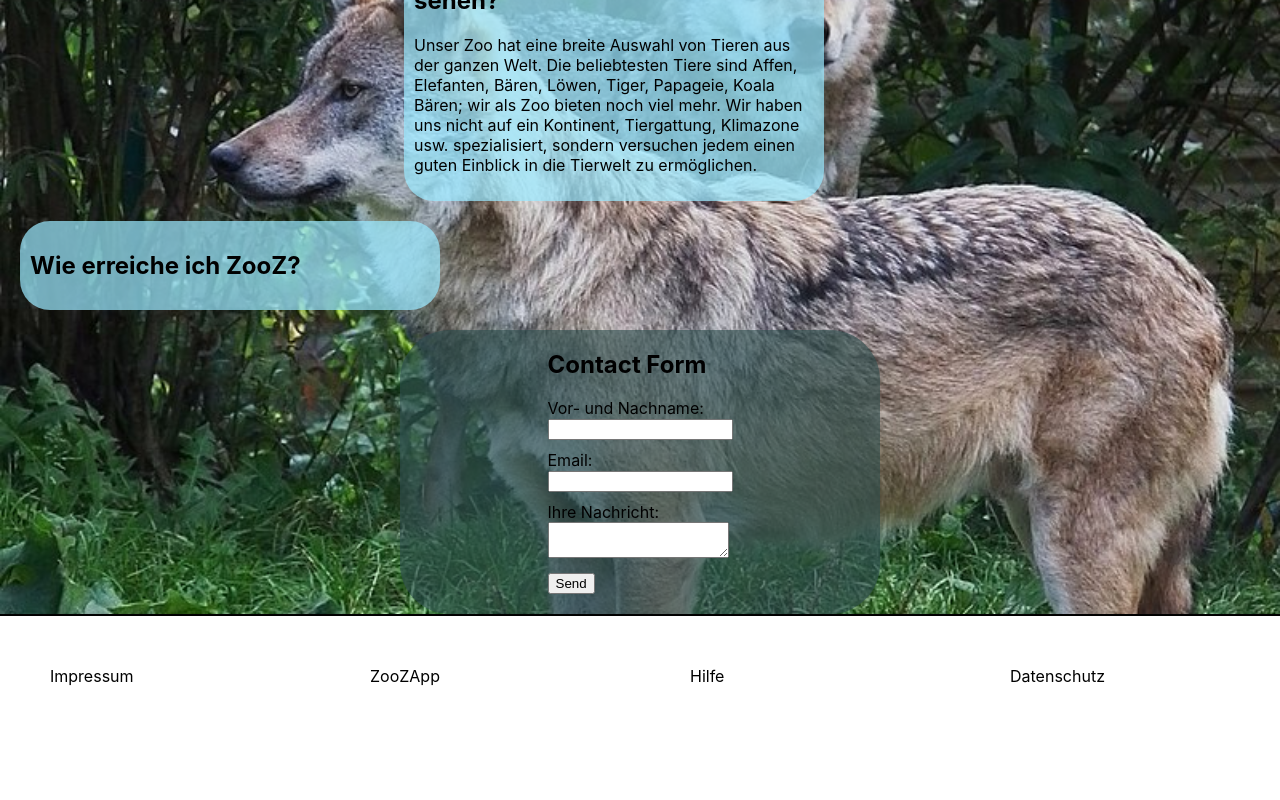
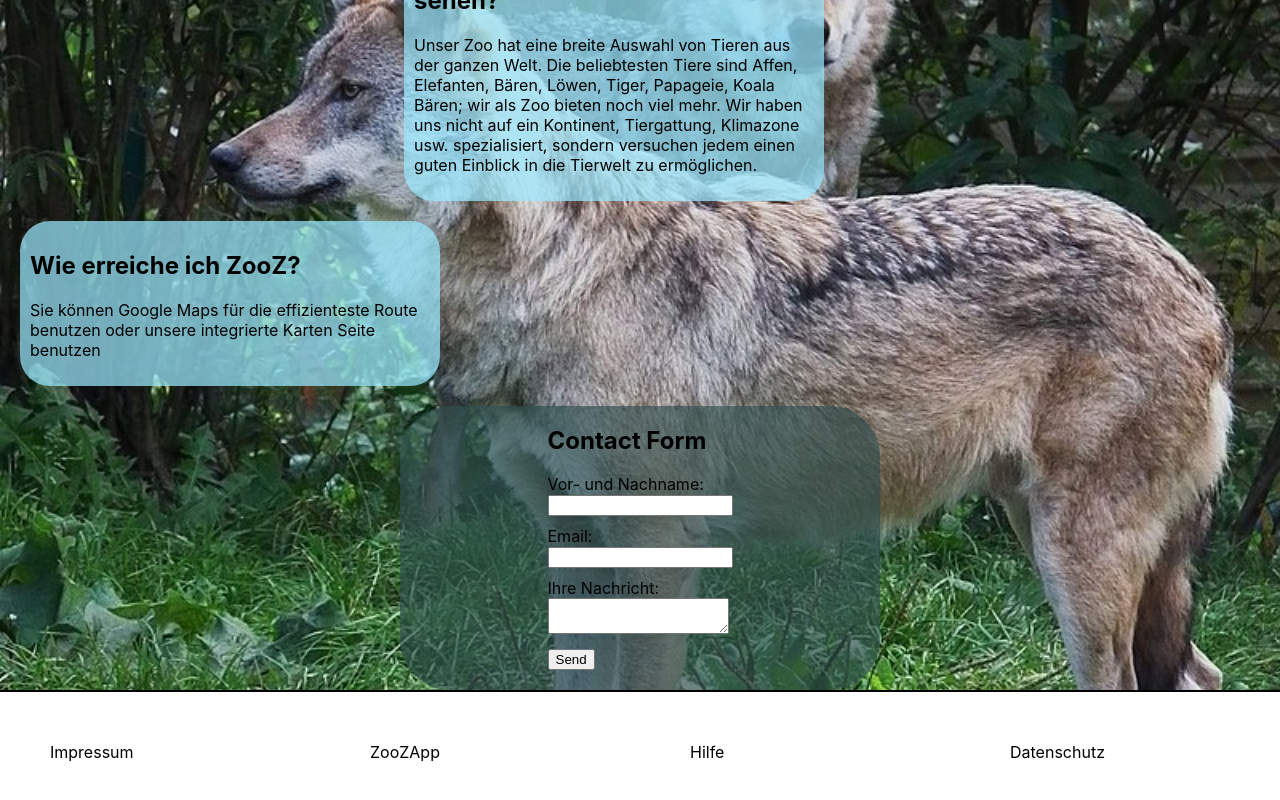
Before and after one commit to TihanMo/ZooApp, a React (Create React App) app in the folder zooapp/: page /hilfe in a window 1280 px wide. Shown: the part 635-1435 px from the top of the page. Before the commit the page ends 1371 px from the top, so only its background shows below. Built offline with nearby package versions, Linux system fonts and the light colour scheme.

Commit message:
Question 3 Description

```diff
--- a/zooapp/src/components/Hilfe.js
+++ b/zooapp/src/components/Hilfe.js
@@ -30,7 +30,8 @@ export default function Hilfe() {
       id="htb_3"
       className="hilfe_seite"
       name="Wie erreiche ich ZooZ?"
-      description=""
+      description="Sie können Google Maps für die effizienteste Route benutzen oder
+      unsere integrierte Karten Seite benutzen"
       />
       </div>
       <div className='hilfe_seite_form'>
```
